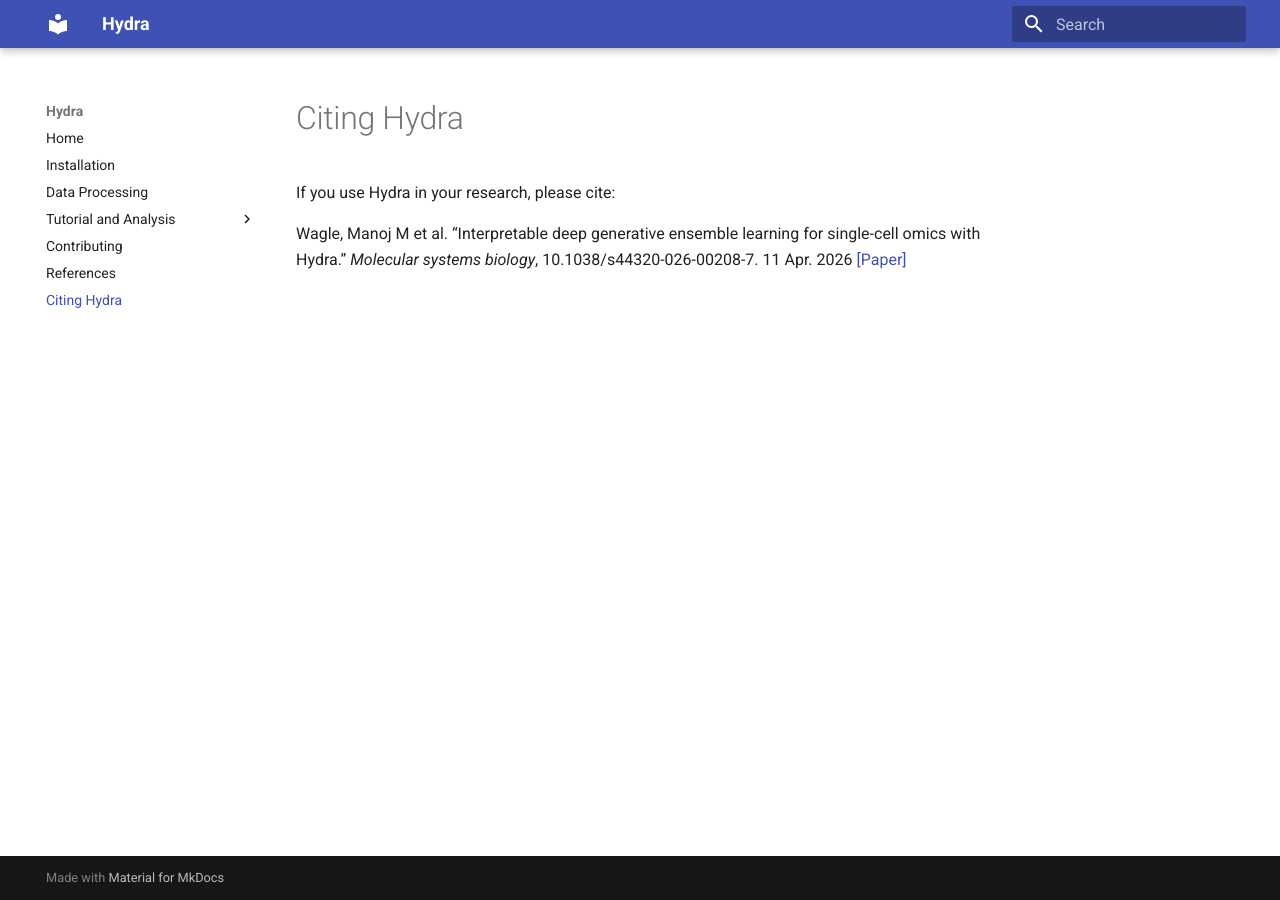
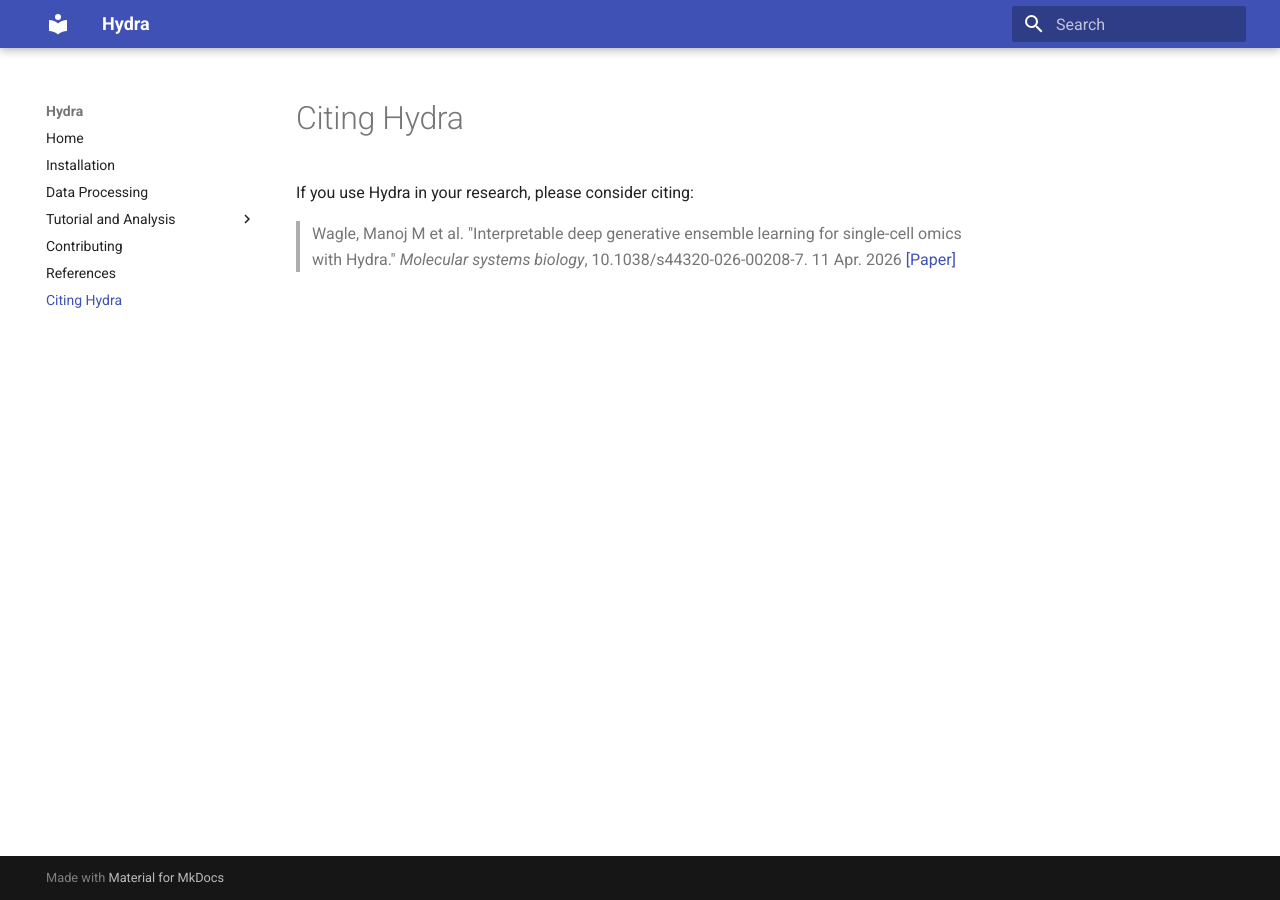
Before and after one commit to SydneyBioX/Hydra, an MkDocs documentation site: the page built from docs/citation.md, in a window 1280 px wide. Built offline with MkDocs 1.6.1 and Material for MkDocs 9.7.7, drawn with Linux system fonts in a browser that asks for light colours.

Commit message:
Update citation wording for Hydra research

```diff
--- a/docs/citation.md
+++ b/docs/citation.md
@@ -1,5 +1,5 @@
 # Citing Hydra
 
-If you use Hydra in your research, please cite:
+If you use Hydra in your research, please consider citing:
 
-Wagle, Manoj M et al. “Interpretable deep generative ensemble learning for single-cell omics with Hydra.” <i>Molecular systems biology</i>, 10.1038/s44320-026-00208-7. 11 Apr. 2026  [[Paper]](https://doi.org/10.1038/s44320-026-00208-7)
+> Wagle, Manoj M et al. "Interpretable deep generative ensemble learning for single-cell omics with Hydra." *Molecular systems biology*, 10.1038/s44320-026-00208-7. 11 Apr. 2026 [[Paper]](https://doi.org/10.1038/s44320-026-00208-7)
```
